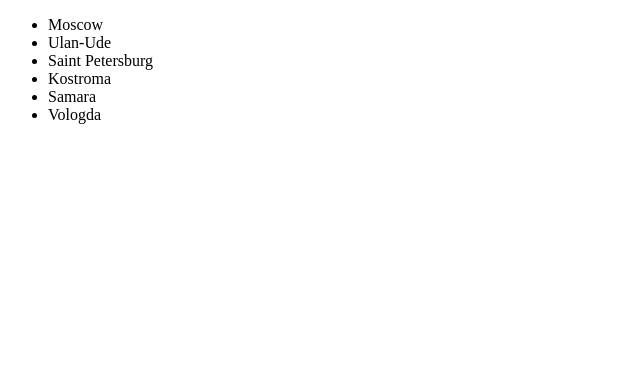
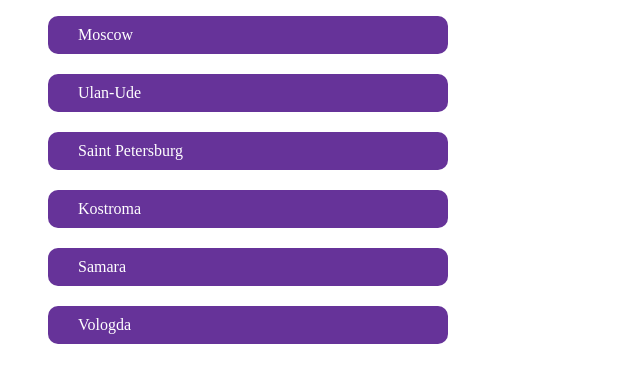
Before and after one commit to AlenaDmit/plugin-jQuery, a plain HTML site: page index.html in a window 1280 px wide. Shown: the whole page, without its empty margins (0-640 px from the left). Drawn offline with nearby package versions, Linux system fonts and the light colour scheme; no server answers.

Commit message:
weather and styles added

```diff
--- a/index.html
+++ b/index.html
@@ -5,6 +5,10 @@
     <meta name="viewport"
           content="width=device-width, user-scalable=no, initial-scale=1.0, maximum-scale=1.0, minimum-scale=1.0">
     <meta http-equiv="X-UA-Compatible" content="ie=edge">
+    <script
+            src="https://code.jquery.com/jquery-3.2.1.min.js"
+            integrity="sha256-hwg4gsxgFZhOsEEamdOYGBf13FyQuiTwlAQgxVSNgt4="
+            crossorigin="anonymous"></script>
     <link rel="stylesheet" href="style.css">
     <title>Document</title>
 </head>
--- a/script.js
+++ b/script.js
@@ -4,6 +4,9 @@ const data = {
 };
 
 const getPlugin = (data, dist) => {
+    const token = "c6898c020dd0d3c6977019766daf9eca";
+    const url_curr = "http://api.openweathermap.org/data/2.5/weather?q={HOLDER}&appid=" + token;
+
     const makeElement = (type='div', attributes={}, content='') => {
         let element = document.createElement(type);
         element.innerHTML = content;
@@ -30,7 +33,25 @@ const getPlugin = (data, dist) => {
         for (let i = 0; i < data.cities.length; i++) {
             let item = makeElement('li', {
                 class: 'list__item'
+            });
+
+            let itemName = makeElement('div', {
+                class: 'list__item__item-name'
             }, data.cities[i]);
+
+            let itemWeather = makeElement('div', {
+                class: 'list__item__item-weather'
+            });
+
+            const url = url_curr.replace("{HOLDER}", data.cities[i]);
+
+            fetch(url)
+                .then(res => res.json())
+                .then(res => itemWeather.innerHTML = Math.floor(res.main.temp) - 273 + "° now in this city")
+                .catch(e => console.log(e));
+
+            item.appendChild(itemName);
+            item.appendChild(itemWeather);
             list.appendChild(item);
         }
     })();
--- a/style.css
+++ b/style.css
@@ -3,5 +3,38 @@ body {
 }
 
 .container {
+    width: 100%;
+    height: 100%;
+}
+
+.list {
+    max-width: 400px;
+    height: auto;
+}
+
+.list__item {
+    display: flex;
+    flex-direction: row;
+    align-items: center;
+    justify-content: space-between;
+    list-style: none;
+    background: rebeccapurple;
+    margin: 0 0 20px 0;
+    padding: 10px 20px 10px 10px;
+    color: white;
+    border-radius: 10px;
+    cursor: pointer;
+    transition: all .3s;
+}
+
+.list__item:hover {
+    box-shadow: 0 0 15px rgba(0,0,0,0.9);
+}
+
+.list__item__item-name {
+    margin: 0 20px 0;
+}
+
+.list__item__item-weather {
 
 }
```
